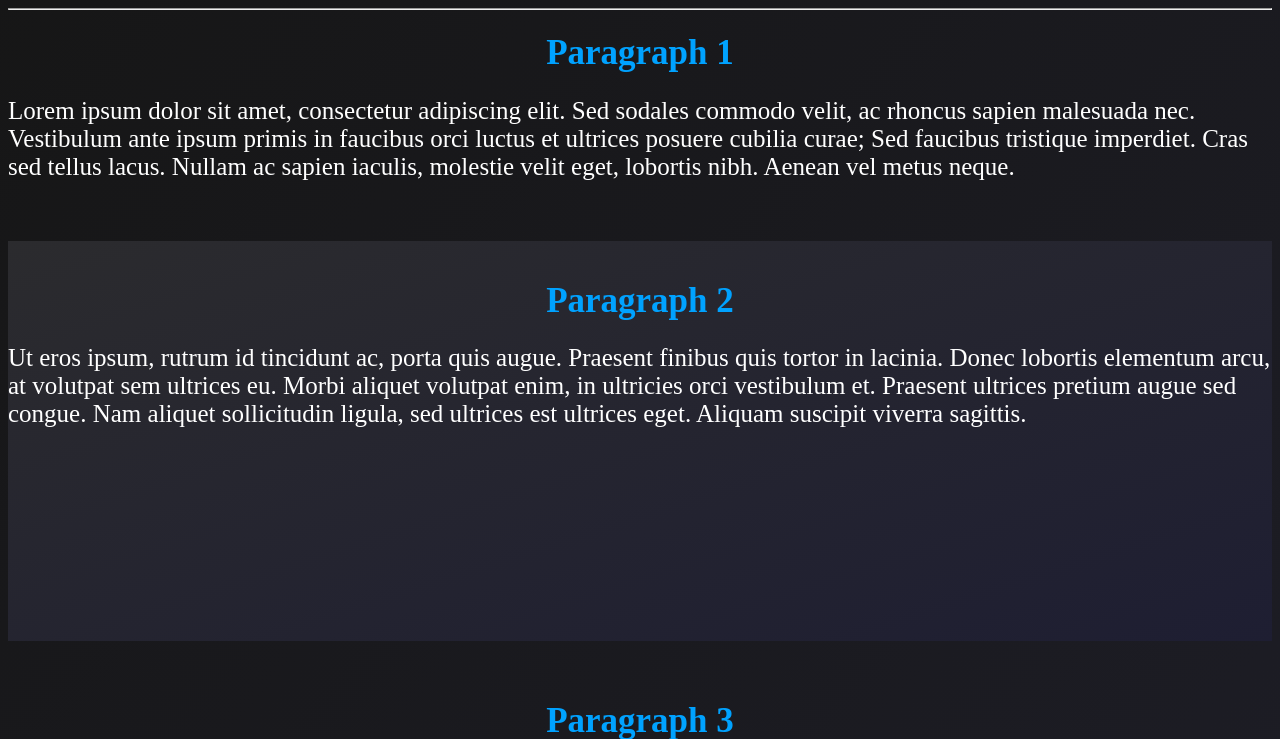
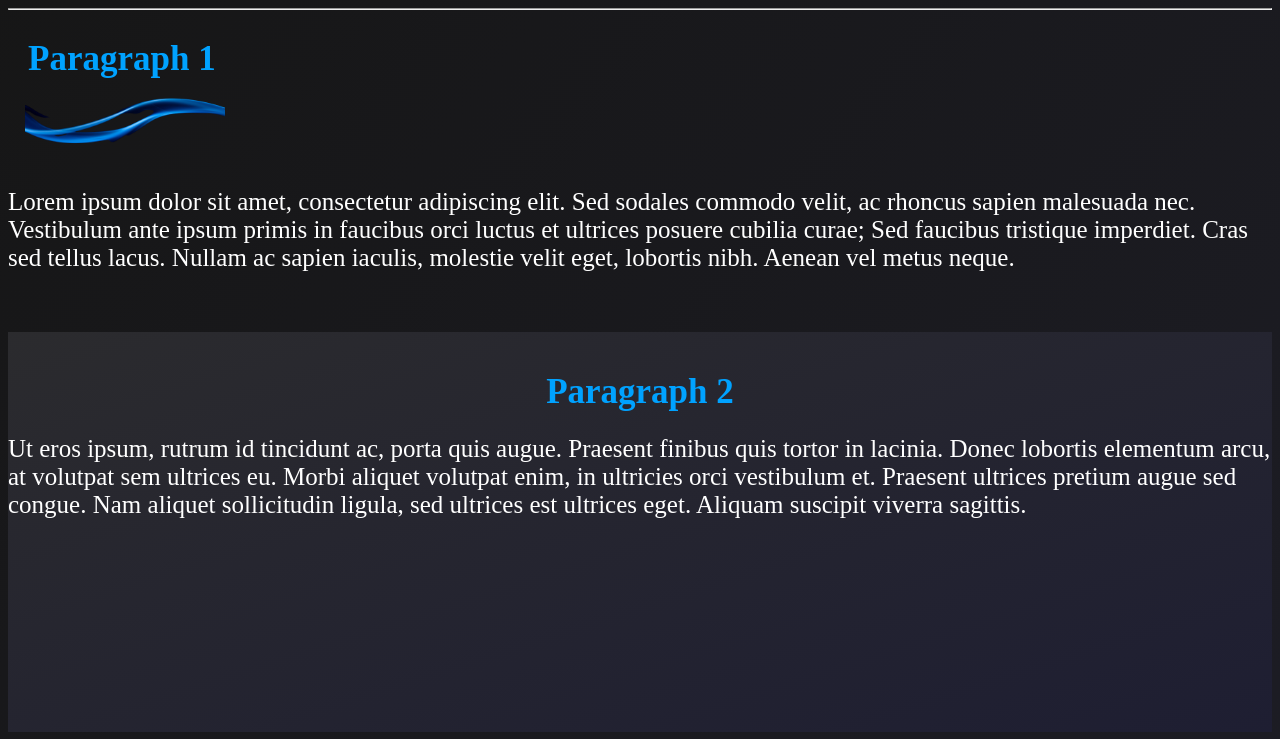
Before and after one commit to JohnFuhrm12/Django-Web-App, a Django app: page /hello/ in a window 1280 px wide. Shown: the part 95-834 px from the top of the page. Run offline with Django 4.2, Linux system fonts and the light colour scheme.

Commit message:
Add files via upload

```diff
--- a/hello/templates/index.html
+++ b/hello/templates/index.html
@@ -19,14 +19,15 @@
             </nav>
         </header>
     <hr>
-    <h1>Paragraph 1</h1>
-    <p1>Lorem ipsum dolor sit amet, consectetur adipiscing elit. Sed sodales commodo velit, ac rhoncus sapien malesuada nec. Vestibulum ante ipsum primis in faucibus orci luctus et ultrices posuere cubilia curae; Sed faucibus tristique imperdiet. Cras sed tellus lacus. Nullam ac sapien iaculis, molestie velit eget, lobortis nibh. Aenean vel metus neque.</p1>
+    <h2>Paragraph 1</h2>
+    <img width="200" height ="120" src="../static/swirl.png" alt="blue swirl" class="swirl"/>
+    <p2>Lorem ipsum dolor sit amet, consectetur adipiscing elit. Sed sodales commodo velit, ac rhoncus sapien malesuada nec. Vestibulum ante ipsum primis in faucibus orci luctus et ultrices posuere cubilia curae; Sed faucibus tristique imperdiet. Cras sed tellus lacus. Nullam ac sapien iaculis, molestie velit eget, lobortis nibh. Aenean vel metus neque.</p2>
         <div class="div1">
             <h1>Paragraph 2</h1>
             <p1>Ut eros ipsum, rutrum id tincidunt ac, porta quis augue. Praesent finibus quis tortor in lacinia. Donec lobortis elementum arcu, at volutpat sem ultrices eu. Morbi aliquet volutpat enim, in ultricies orci vestibulum et. Praesent ultrices pretium augue sed congue. Nam aliquet sollicitudin ligula, sed ultrices est ultrices eget. Aliquam suscipit viverra sagittis.</p1>
         </div>
     <h1>Paragraph 3</h1>
     <p1>Morbi aliquet volutpat enim, in ultricies orci vestibulum et. Praesent ultrices pretium augue sed congue. Nam aliquet sollicitudin ligula, sed ultrices est ultrices eget.Lorem ipsum dolor sit amet, consectetur adipiscing elit.Cras sed tellus lacus. Nullam ac sapien iaculis, molestie velit eget, lobortis nibh. Aenean vel metus neque.</p1>
-    <img width="400" height ="450" src="../static/palm.jpg" alt="palm tree" class="palmimage2"/>
+    <img width="380" height ="450" src="../static/palm.jpg" alt="palm tree" class="palmimage2"/>
     </body>
 </html>
```
